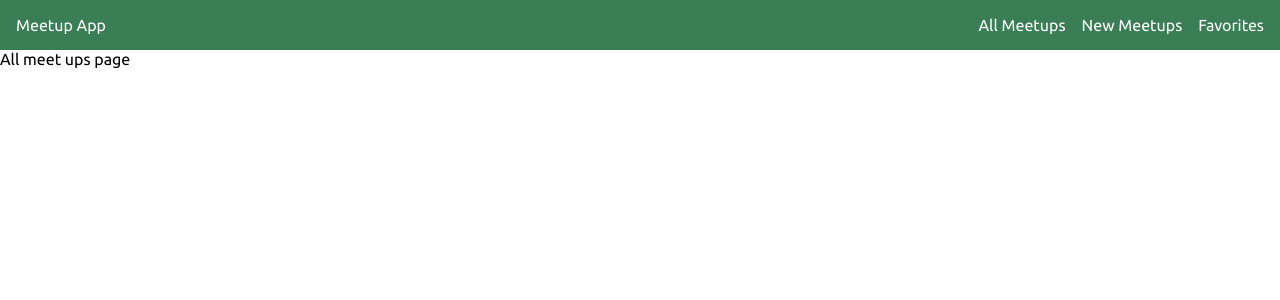
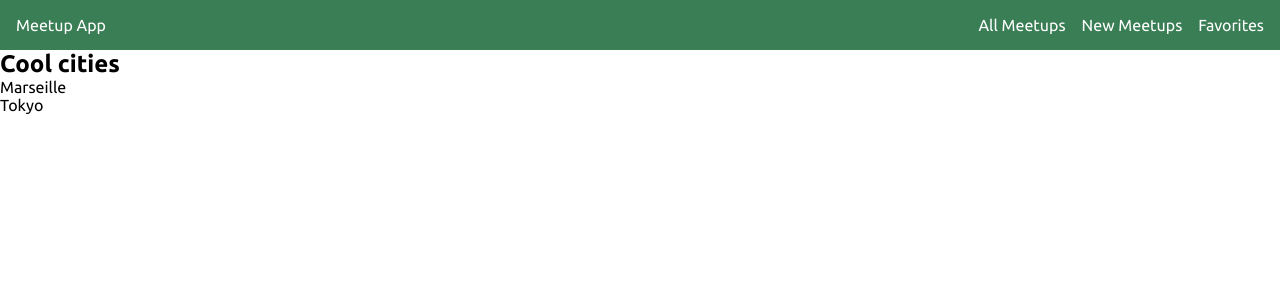
Before and after one commit to Tonny221/meet-up-demo-app, a JavaScript app: page / in a window 1280 px wide. Shown: the top 300 px of the page. Built offline with nearby package versions, Linux system fonts and the light colour scheme; the HTML template or start-up script is replaced by a standard one.

Commit message:
list array

```diff
--- a/src/pages/allMeetUps.js
+++ b/src/pages/allMeetUps.js
@@ -1,6 +1,32 @@
-function AllMeetupsPage(){
+const DUMMY_DATA = [
+    {
+        id: 'm1',
+        title: 'Marseille',
+        image: 'https://viagemeturismo.abril.com.br/wp-content/uploads/2016/12/10-9c.jpg',
+        address: 'Italy',
+        description: 'Lorem ipsum dolor sit amet, consectetur adipiscing elit. Vestibulum vitae neque fermentum ante eleifend convallis.'
+    },
+    {
+        id: 'm2',
+        title: 'Tokyo',
+        image: 'https://coisasdojapao.com/wp-content/uploads/2017/03/Tokyo-Main-Image.jpg',
+        address: 'Japan',
+        description: 'Lorem ipsum dolor sit amet, consectetur adipiscing elit. Vestibulum vitae neque fermentum ante eleifend convallis.'
+    }
+];
+
+function AllMeetupsPage() {
     return (
-        <div>All meet ups page</div>
+        <section>
+            <h1>Cool cities</h1>
+            <ul>
+                {DUMMY_DATA.map((meetup) => {
+                    return (
+                        <li key={meetup.id}>{meetup.title}</li>
+                    );
+                })}
+            </ul>
+        </section>
     );
 }
 
```
